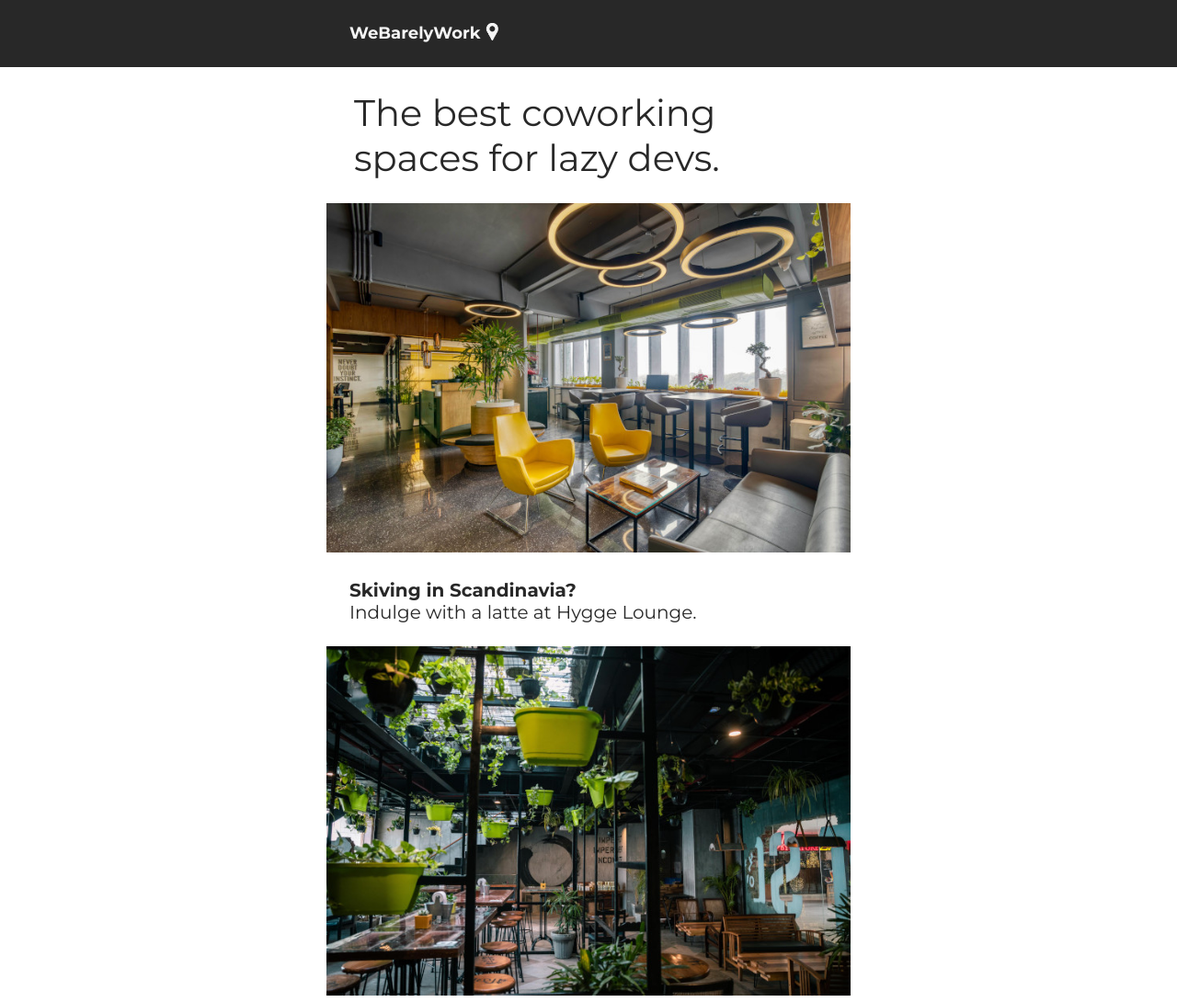
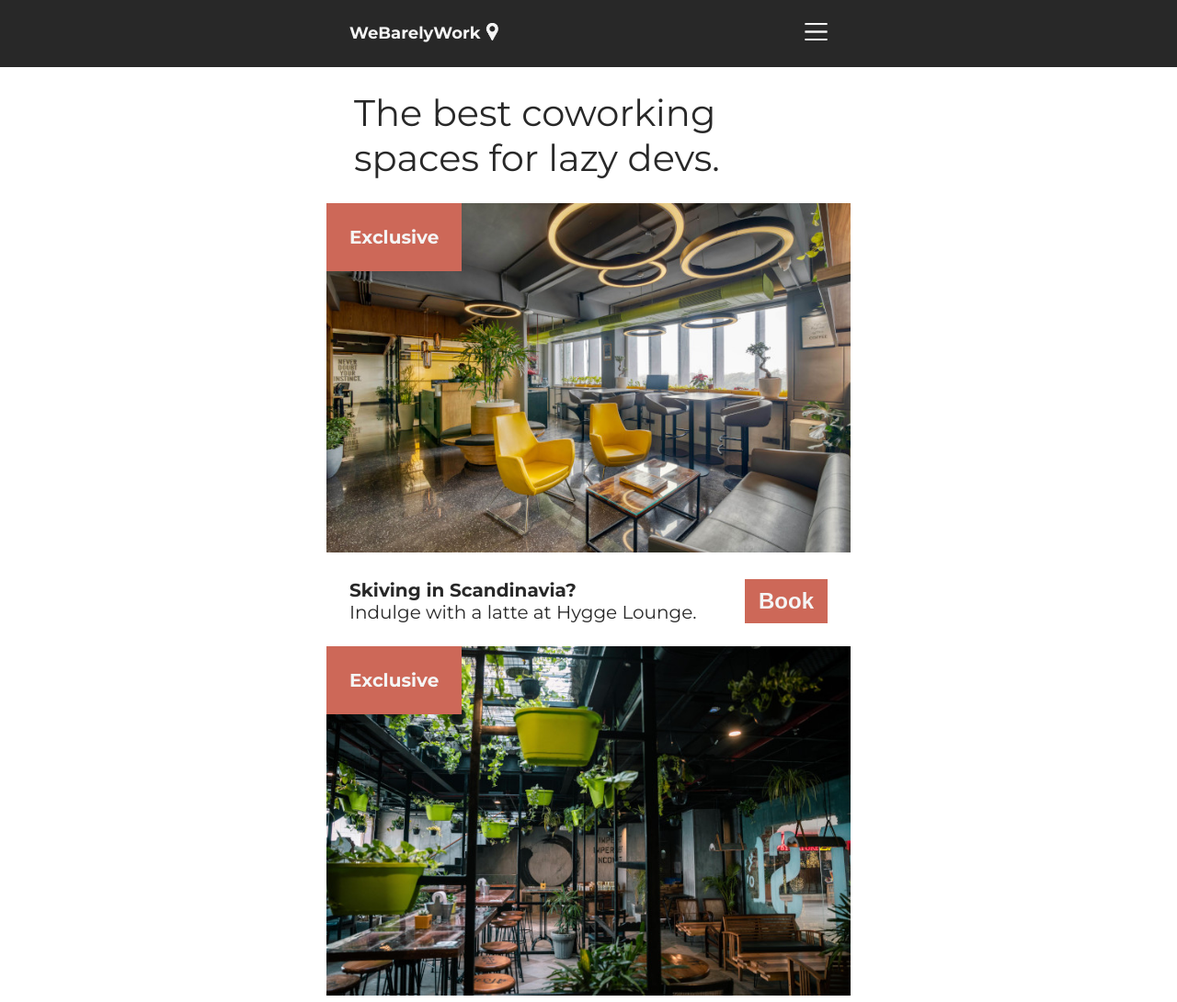
Before and after one commit to robjeybee/we-barely-work-css-exercise, a website: page index.html in a window 1280 px wide. Shown: the top 1090 px of the page at 92% size. Drawn offline with Linux system fonts and the light colour scheme.

Commit message:
added book buttons, hamburger icon and positioned exclusive tag absolute to relative parent container

```diff
--- a/index.html
+++ b/index.html
@@ -17,9 +17,12 @@
                         <li>
                             <img src="images/pin.png" class="icon" alt="location">
                         </li>
+                        <li class="align-right">
+                            <img src="/images/burger.png" class="hamburger-nav-icon" alt="hamburger-nav-icon">
+                        </li>
                     </ul>
                 </nav>
-                </header>
+         </header>
         </div>
 
     <main>
@@ -29,23 +32,36 @@
             </section>
 
             <section class="item">
-                <img src="images/hygge.jpg" class="item-img" alt="A smart coworking space">
+                <div class="item-container">
+                                    <img src="images/hygge.jpg" class="item-img" alt="A smart coworking space">
+                                        <p class="exclusive">Exclusive</p>
+                </div>
                 <div class="caption">
                     <p>Skiving in Scandinavia?<span>Indulge with a latte at Hygge Lounge.</span></p>
+                    <button>Book</button>
                 </div>
             </section>
 
             <section class="item">
-                <img src="images/sky-garden.jpg" class="item-img" alt="A coworking space with plants">
+                <div class="item-container">
+                                    <img src="images/sky-garden.jpg" class="item-img" alt="A coworking space with plants">
+                                <p class="exclusive">Exclusive</p>
+                </div>
                 <div class="caption">
                     <p>Bored in Barcelona?<span>Take a siesta at the Sky Garden.</span></p>
+                    <button>Book</button>
                 </div>
             </section>
 
             <section class="item">
-                <img src="images/generator.jpg" class="item-img" alt="A comfortable coworking space">
+                <div class="item-container">
+                    <img src="images/generator.jpg" class="item-img" alt="A comfortable coworking space">
+
+                    <p class="exclusive">Exclusive</p>
+                </div>
                 <div class="caption">
                     <p>Relaxing in Rio?<span>Enjoy some downtime at the Generator Hub.</span></p>
+                    <button>Book</button>
                 </div>
             </section>
         </div>
--- /dev/null
+++ b/package.json
@@ -0,0 +1,5 @@
+{
+  "devDependencies": {
+    "prettier": "3.2.5"
+  }
+}
--- a/styles.css
+++ b/styles.css
@@ -1,4 +1,4 @@
-@import url('https://fonts.googleapis.com/css2?family=Montserrat:ital,wght@0,100..900;1,100..900&display=swap');
+@import url("https://fonts.googleapis.com/css2?family=Montserrat:ital,wght@0,100..900;1,100..900&display=swap");
 
 * {
   margin: 0;
@@ -8,7 +8,7 @@
 
 body {
   font-family: "Montserrat", sans-serif;
-    color: #282828;;
+  color: #282828;
 }
 
 header {
@@ -39,8 +39,29 @@ li {
   width: 25px;
 }
 
+.hamburger-nav-icon {
+  width: 25px;
+}
+
+.item-container {
+  position: relative;
+}
+
+.exclusive {
+  position: absolute;
+  top: 0px;
+  background-color: #cd6858;
+  color: whitesmoke;
+  margin: 0;
+}
+
+.align-right {
+  margin-left: auto;
+}
+
 img {
   width: 100%;
+  position: relative;
 }
 
 h1 {
@@ -59,3 +80,20 @@ span {
   display: block;
   font-weight: 400;
 }
+
+.caption {
+    display: flex;
+    justify-content: space-between;
+    align-items: center;
+}
+
+button {
+    background-color: #cd6858;
+    color: whitesmoke;
+    border: none;
+    padding: 10px 15px;
+    font-size: 24px;
+    margin-right: 25px;
+    font-weight: 700;
+    cursor: pointer;
+}
```
Also changed, not shown: 1 other file. Lines whose indentation alone changed are shown as unchanged.
